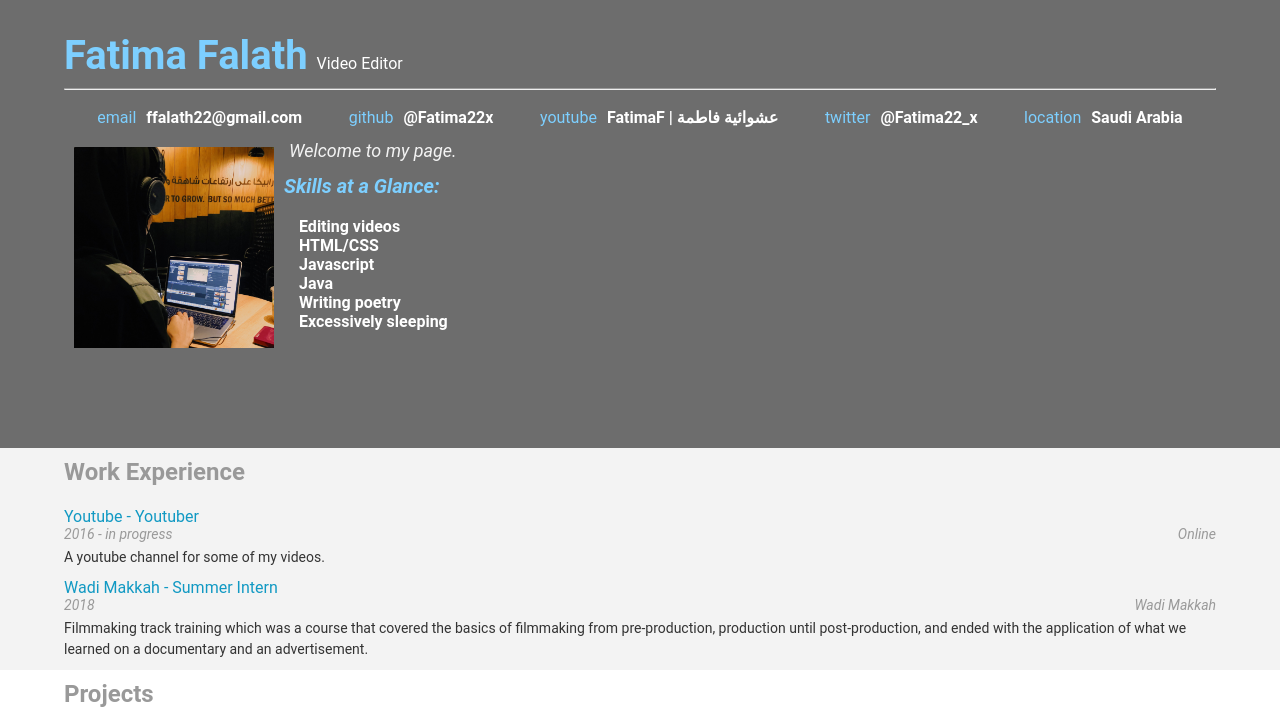
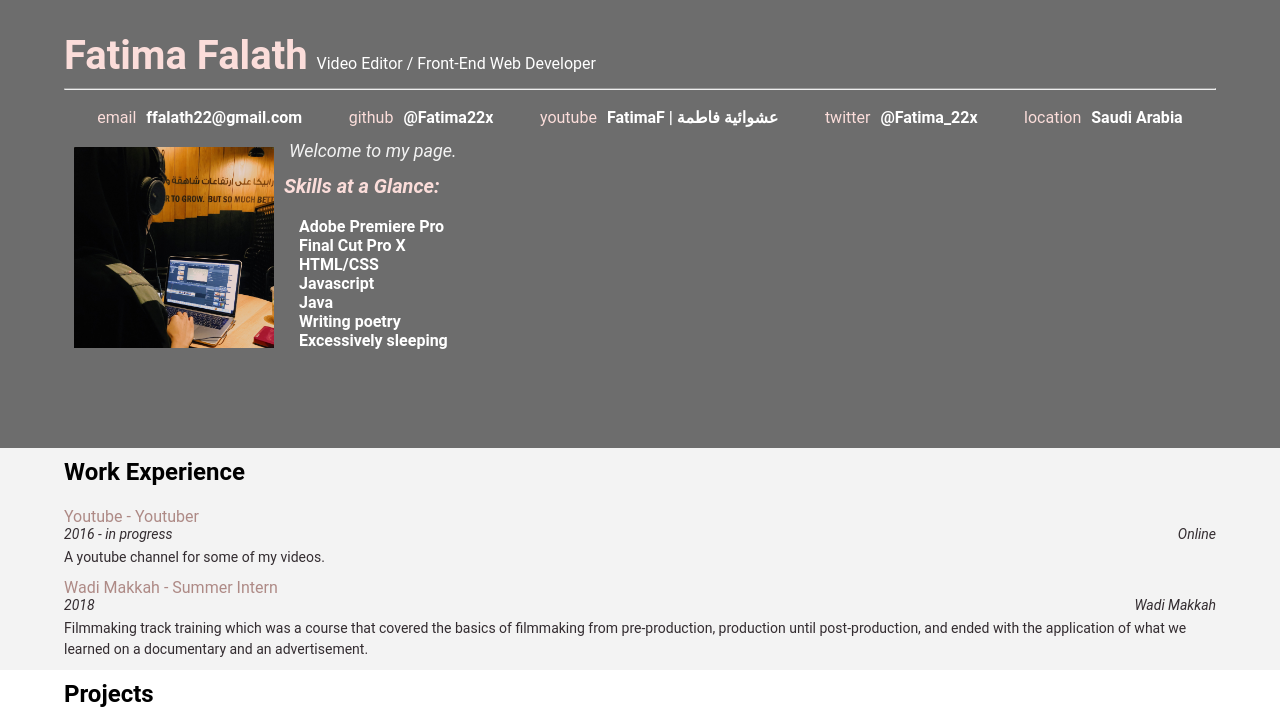
Before and after one commit to Fatima22x/Resume-Master-FEND-Udacity, a plain HTML site: page index.html in a window 1280 px wide. Shown: the top 726 px of the page. Drawn offline with Linux system fonts and the light colour scheme; some packages are replaced by stand-ins of ours.

Commit message:
Color Change

```diff
--- a/css/style.css
+++ b/css/style.css
@@ -27,7 +27,7 @@ h6 {
 
 h1 {
 	font-size: 40px;
-	color: #7dcfff;
+	color: #FBDDDA;
 	line-height: 48px;
 	display: inline;
 }
@@ -35,7 +35,7 @@ h1 {
 h2 {
 	font-weight: bold;
 	font-size: 24px;
-	color: #999;
+	color: 332C30;
 	line-height: 29px;
 	padding: 10px;
 }
@@ -64,7 +64,7 @@ h5 {
 .date-text {
 	font-style: italic;
 	font-size: 14px;
-	color: #999;
+	color: #332C30;
 	line-height: 16px;
 	float: left;
 }
@@ -72,19 +72,19 @@ h5 {
 .location-text {
 	font-style: italic;
 	font-size: 14px;
-	color: #999;
+	color: #332C30;
 	line-height: 16px;
 	float: right;
 }
 
 p {
 	font-size: 14px;
-	color: #333;
+	color: #332C30;
 	line-height: 21px;
 }
 
 a {
-	color: #1199c3;
+	color: #AE8A86;
 	text-decoration: none;
 	margin-top: 10px;
 	display: block;
@@ -98,16 +98,16 @@ a {
 }
 
 #skills-h3 {
-	color: #7dcfff;
+	color: #FBDDDA;
 	display: none;
 }
 
 .orange {
-	background-color: #7dcfff;
+	background-color: #FBDDDA;
 }
 
 .orange-text {
-	color: #7dcfff;
+	color: #FBDDDA;
 }
 
 .white-text {
--- a/js/helper.js
+++ b/js/helper.js
@@ -103,6 +103,7 @@ var map;    // declares a global map variable
 Start here! initializeMap() is called when page is loaded.
 */
 function initializeMap() {
+  // var styledMapType = new google.maps.StyledMapType();
 
   var locations;
 
--- a/js/resumeBuilder.js
+++ b/js/resumeBuilder.js
@@ -14,17 +14,17 @@ changeCSS();
 //Bio object
 var bio = {
 	"name": "Fatima Falath",
-	"role": "   Video Editor",
+	"role": "   Video Editor / Front-End Web Developer",
 	"contacts": {
 		"mobile": "-",
 		"email": "ffalath22@gmail.com",
 		"youtube": "FatimaF | عشوائية فاطمة",
 		"github": "@Fatima22x",
-		"twitter": "@Fatima22_x",
+		"twitter": "@Fatima_22x",
 		"location": "Saudi Arabia"
 	},
 	"welcomeMessage": "Welcome to my page. ",
-	"skills": ["Editing videos", "HTML/CSS", "Javascript", "Java", "Writing poetry", "Excessively sleeping"],
+	"skills": ["Adobe Premiere Pro","Final Cut Pro X", "HTML/CSS", "Javascript", "Java", "Writing poetry", "Excessively sleeping"],
 	"biopic": "images/profilepic.jpg"
 };
 
@@ -128,7 +128,21 @@ var projects = {
 			"description": "A video commemmerating the end of the holy month, Ramadan.",
 			"images": ["images/Project2.png"],
 			"url": "https://www.youtube.com/watch?v=LSbo3PZQgjY"
-		}
+		},
+		{
+			"title": "My Smart Remote // ريموتي",
+			"dates": "9 August 2018",
+			"description": "A documentary about the start-up My Smart Remote.",
+			"images": ["-"],
+			"url": "-"
+		},
+		{
+				"title": "على خطك",
+				"dates": "Ongoing",
+				"description": "Ad about start-up company.",
+				"images": ["-"],
+				"url": "-"
+			}
 	]
 };
 
```
